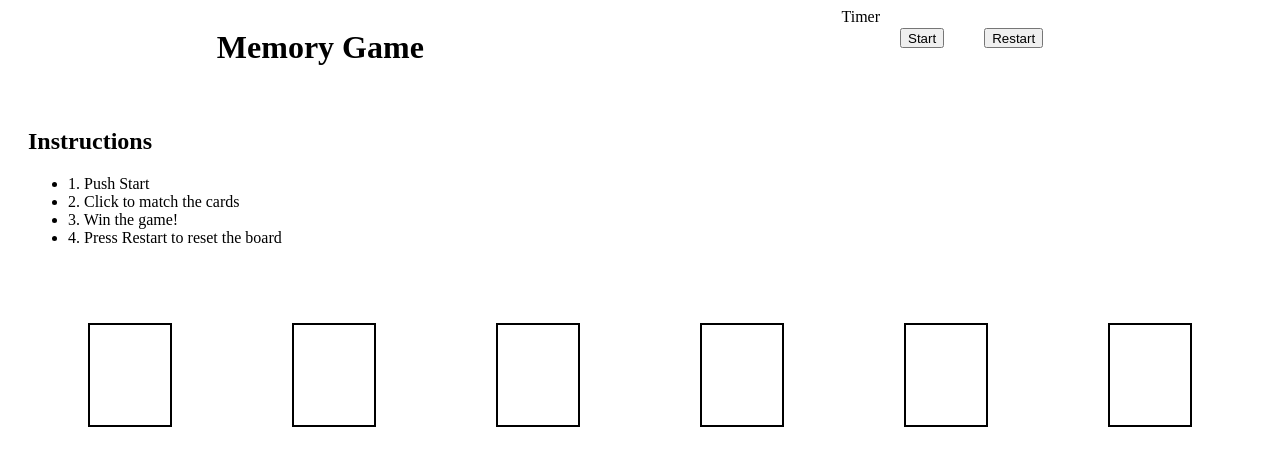
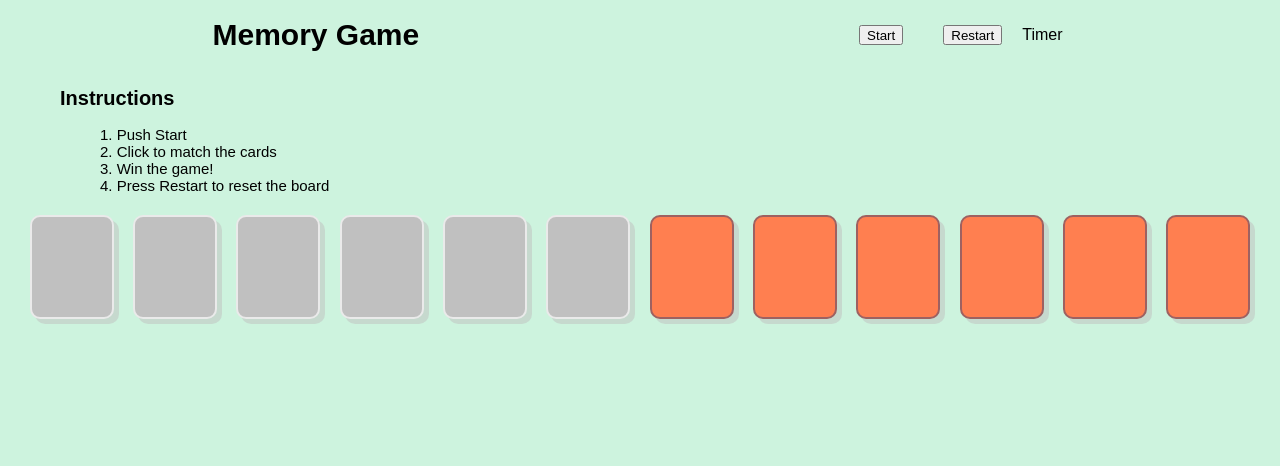
Before and after one commit to kldrivinski/GC-Midterm, a plain HTML site: page index.html in a window 1280 px wide. Drawn offline with Linux system fonts and the light colour scheme.

Commit message:
CSS& HTML with sample flipped cards

```diff
--- a/index.html
+++ b/index.html
@@ -13,10 +13,11 @@
     <div class="head">
         <h1>Memory Game</h1>
         <div class="buttons">
-            <div class="timer">Timer</div>
+
             <button class="start">Start</button>
             <button>Restart</button>
             <!-- <button onclick="location.reload();">Restart</button> -->
+            <div class="timer">Timer</div>
         </div>
     </div>
     <div class="todo">
@@ -36,6 +37,13 @@
         <div class="cardBack"></div>
         <div class="cardBack"></div>
         <div class="cardBack"></div>
+
+        <div class="cardFront"></div>
+        <div class="cardFront"></div>
+        <div class="cardFront"></div>
+        <div class="cardFront"></div>
+        <div class="cardFront"></div>
+        <div class="cardFront"></div>
     </Div>
 
     <script src="script.js"></script>
--- a/style.css
+++ b/style.css
@@ -1,16 +1,33 @@
 body {
+margin: 0px;
  display: flex;
  flex-direction: column;
+ background-color: rgb(205, 243, 222);
+ font-family: sans-serif;
 }
 
 .head {
   display: flex;
   justify-content: space-around;
+  padding: 5px;
+  align-items: center;
+  /* background-color: rgba(245, 245, 245, 0.8); */
+
+
+}
+
+h1 {
+  margin: 0px;
+  font-size: 30px;
 }
 
 .buttons {
   display: flex;
   justify-content: space-between;
+  margin-left: 5px;
+  margin-right: 5px;
+  align-items: center;
+
 }
 
 button{
@@ -20,21 +37,49 @@ button{
 }
 
 .todo{
-  margin: 20px;
+  margin-left: 60px;
+  margin-right: 20px;
  }
+
+h2{
+  font-size: 20px;
+}
+
+ul {
+  list-style: none;
+}
+
+li {
+  font-size: 15px;
+}
 
 .master {
   display: flex;
   flex-wrap: wrap;
   justify-content: space-around;
-  margin: 20px;
+  margin-left: 20px;
+  margin-right: 20px;
+
 }
 
 
 
 .cardBack{
-  border: 2px solid black;
+  border: 2px solid rgba(245, 245, 245, 0.8);
   height: 100px;
   width:80px;
-  margin: 20px;
+  margin: 5px;
+  border-radius: 10px;
+  background-color: silver;
+  box-shadow: 5px 5px rgb(192, 192, 192, 0.5);
 }
+
+.cardFront{
+  border: 2px solid rgb(158, 97, 97);
+  height: 100px;
+  width:80px;
+  margin: 5px;
+  border-radius: 10px;
+  background-color: coral;
+  box-shadow: 5px 5px rgb(192, 192, 192, 0.5);
+}
```
